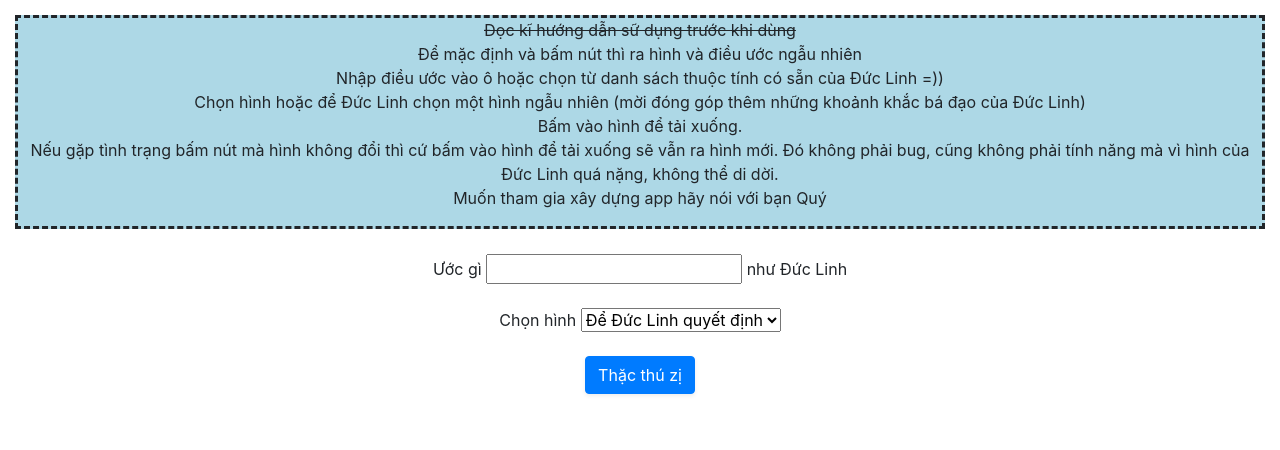
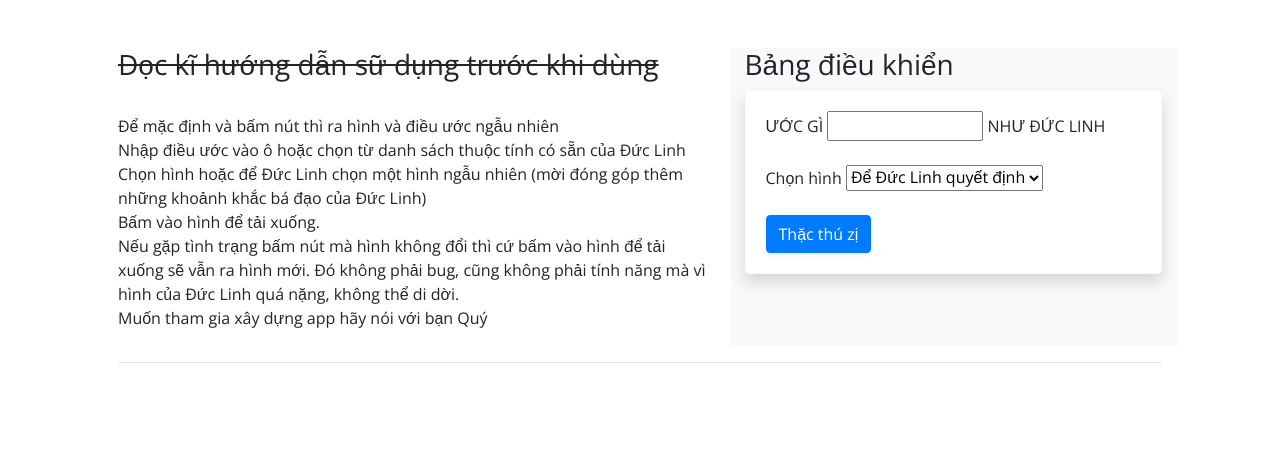
Before and after one commit to motmaytinh/i-wish, a Flask app: page / in a window 1280 px wide. Shown: the top 450 px of the page. Run offline with Flask 2, Linux system fonts and the light colour scheme; some libraries are stand-ins or nearby versions.

Commit message:
revise ui

```diff
--- a/app.py
+++ b/app.py
@@ -9,6 +9,8 @@ import base64
 app = Flask(__name__)
 
 ADJ = open("adj.txt").read().split('\n')
+WISH = "ƯỚC GÌ "
+LIKE_SOMEONE = "NHƯ ĐỨC LINH"
 
 @app.route('/', methods=['GET'])
 def index():
@@ -31,15 +33,15 @@ def gen_meme():
     ret = ''
 
     if template == 'random' and adj == '':
-        ret = make_meme("ƯỚC GÌ " + ADJ[random.randint(0, len(ADJ) - 1)], "NHƯ ĐỨC LINH",
+        ret = make_meme(WISH + ADJ[random.randint(0, len(ADJ) - 1)], LIKE_SOMEONE,
                     "templates/template" + str(random.randint(0, 2)) + ".jpg")
     elif adj == '':
-        ret = make_meme("ƯỚC GÌ " + ADJ[random.randint(0, len(ADJ) - 1)], "NHƯ ĐỨC LINH",
+        ret = make_meme(WISH + ADJ[random.randint(0, len(ADJ) - 1)], LIKE_SOMEONE,
                     "templates/" + template)
     elif template == 'random':
-        ret = make_meme("ƯỚC GÌ " + adj, "NHƯ ĐỨC LINH",
+        ret = make_meme(WISH + adj, LIKE_SOMEONE,
                     "templates/template" + str(random.randint(0, 2)) + ".jpg")
     else:
-        ret = make_meme("ƯỚC GÌ " + adj, "NHƯ ĐỨC LINH", "templates/" + template)
+        ret = make_meme(WISH + adj, LIKE_SOMEONE, "templates/" + template)
 
     return jsonify({'meme': str(ret)})
--- a/static/styles.css
+++ b/static/styles.css
@@ -1,23 +1,13 @@
-.center {
-    display: block;
-    text-align: center;
-    object-fit: none;
+@import url('https://fonts.googleapis.com/css?family=Open+Sans&display=swap');
+
+.container {
+    font-family: 'Open Sans', sans-serif;
 }
 
-form {
-    margin: 10px;
-    display: inline-block;
-    text-align: center;
+#imgElem {
+    width: 300px;
 }
 
-.guide {
-    margin: 15px;
-    text-align: center;
-    border-style: dashed;
-    background-color: lightblue;
+img {
+    max-width: 98%;
 }
-
-#img {
-    width: 100px;
-    height: 100px;
-}
--- a/templates/meme.html
+++ b/templates/meme.html
@@ -1,5 +1,5 @@
 <!doctype html>
-<title>Duc Linh meme</title>
+<title>Đức Linh meme</title>
 <html>
 
 <head>
@@ -13,21 +13,31 @@
 </head>
 
 <body>
-    <div align="center">
-        <div class="guide">
-            <p><s>Đọc kĩ hướng dẫn sữ dụng trước khi dùng</s>
+
+    <div class="container p-5">
+        <div class="row">
+            <div class="col-sm-7">
+                <h3><s>Đọc kĩ hướng dẫn sữ dụng trước khi dùng</s></h3>
+                <p>
                     <br>Để mặc định và bấm nút thì ra hình và điều ước ngẫu nhiên
-                <br>Nhập điều ước vào ô hoặc chọn từ danh sách thuộc tính có sẵn của Đức Linh =))
-                <br>Chọn hình hoặc để Đức Linh chọn một hình ngẫu nhiên (mời đóng góp thêm những khoảnh khắc bá đạo của Đức Linh)
+                    <br>Nhập điều ước vào ô hoặc chọn từ danh sách thuộc tính có sẵn của Đức Linh
+                    <br>Chọn hình hoặc để Đức Linh chọn một hình ngẫu nhiên (mời đóng góp thêm những khoảnh khắc bá đạo
+                    của Đức Linh)
                     <br>Bấm vào hình để tải xuống.
-                <br>Nếu gặp tình trạng bấm nút mà hình không đổi thì cứ bấm vào hình để tải xuống sẽ vẫn ra hình mới. Đó không phải bug, cũng không phải tính năng mà vì hình của Đức Linh quá nặng, không thể di dời.
+                    <br>Nếu gặp tình trạng bấm nút mà hình không đổi thì cứ bấm vào hình để tải xuống sẽ vẫn ra hình
+                    mới. Đó không phải bug, cũng không phải tính năng mà vì hình của Đức Linh quá nặng, không thể di
+                    dời.
                     <br>Muốn tham gia xây dựng app hãy nói với bạn Quý
                     <br>
                 </p>
             </div>
+            <div class="col-sm-5 bg-light">
+                <h3>Bảng điều khiển</h3>
+                <div class="card border-light m-0 p-0 rounded shadow">
+                    <div class="card-body">
                         <form action="/" method="POST">
-            Ước gì
-            <input list="text" name="text" /> như Đức Linh
+                            ƯỚC GÌ
+                            <input list="text" name="text" style="width: 156px"/> NHƯ ĐỨC LINH
                             <datalist id="text">
                                 {% for item in list %}
                                 <option value="{{ item }}">
@@ -44,20 +54,30 @@
                             </select>
                             <br>
                             <br>
-            <button type="button" class="shadow-sm btn btn-primary" id="submit-qas" onmouseup="genMeme()">
-                <span id="spinner" class="spinner-border spinner-border-sm" role="status" aria-hidden="true" style="display:none;"></span>
+                            <button type="button" class="shadow-sm btn btn-primary" id="submit-qas"
+                                onmouseup="genMeme()">
+                                <span id="spinner" class="spinner-border spinner-border-sm" role="status"
+                                    aria-hidden="true" style="display:none;"></span>
                                 Thặc thú zị
                             </button>
                         </form>
                     </div>
-    <div align="center" id="img">
-        <img id="imgElem"></img>
+                </div>
+            </div>
         </div>
 
+        <hr>
+
+        <div class="row">
+            <div class="col text-center">
+                <a download="duc-linh-meme.jpg"><img id="imgElem" class="img-fluid img-responsive" name="duc-linh-meme.jpg"></img></a>
+            </div>
+        </div>
+    </div>
 
     <script type="text/javascript">
 
-    var genMeme = function() {
+        var genMeme = function () {
 
             data = {
                 'text': $("input[name=text]").val(),
@@ -81,8 +101,10 @@
             })
         }
 
+
+
+
     </script>
-
     <!-- Optional JavaScript -->
     <!-- jQuery first, then Popper.js, then Bootstrap JS -->
     <script src="https://cdnjs.cloudflare.com/ajax/libs/popper.js/1.14.7/umd/popper.min.js"
```
Also changed, not shown: templates/template0.jpg, templates/template1.jpg, templates/template2.jpg, templates/template3.jpg. Lines whose indentation alone changed are shown as unchanged.
